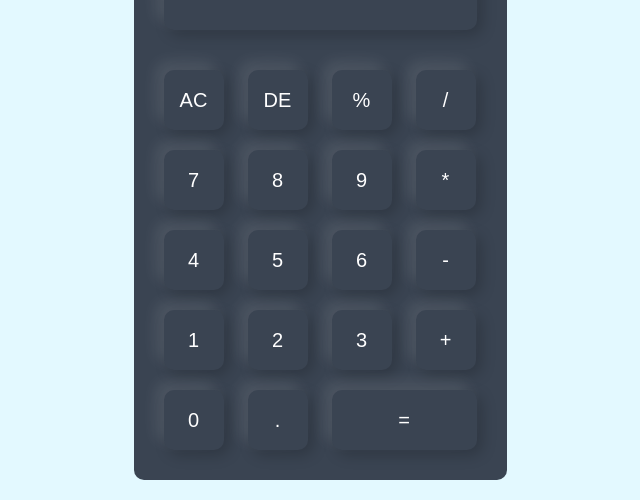
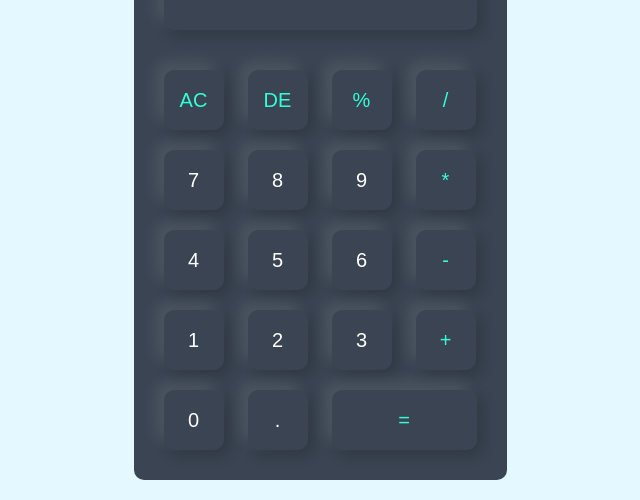
Before and after one commit to abdullah-ahmad-3744/30-Days-JavaScript, a website: page 15-DOM (Mini project-5)/index.html in a window 1280 px wide. Shown: the part 207-707 px from the top of the page, without its empty margins (320-960 px from the left). Drawn offline with Linux system fonts and the light colour scheme.

Commit message:
Minor changes in styling

```diff
--- a/15-DOM (Mini project-5)/style.css
+++ b/15-DOM (Mini project-5)/style.css
@@ -44,3 +44,6 @@ form .display input {
 form input.equal{
     width: 145px;
 }
+form input.operator {
+    color: #33ffd8;
+}
```
